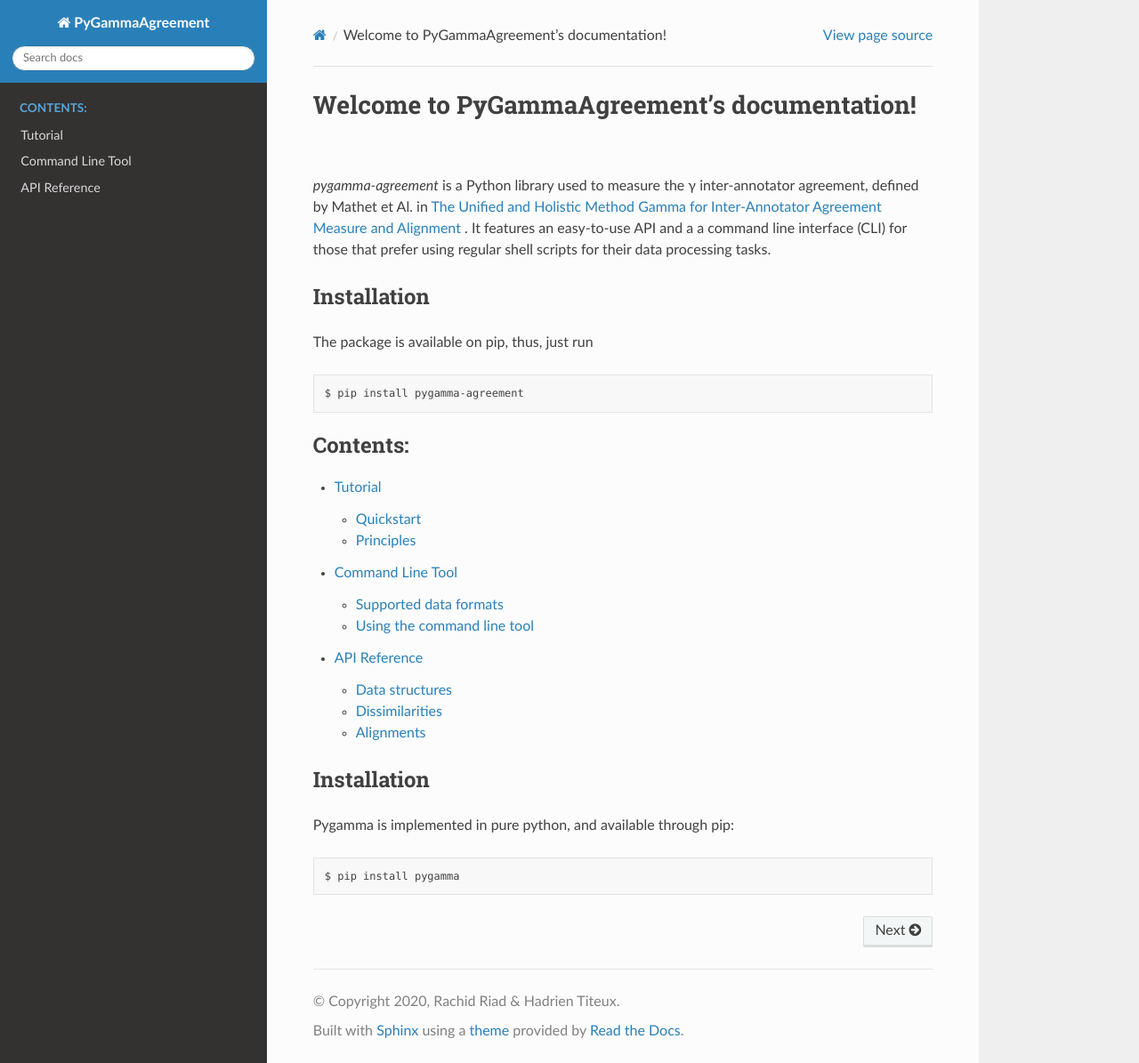
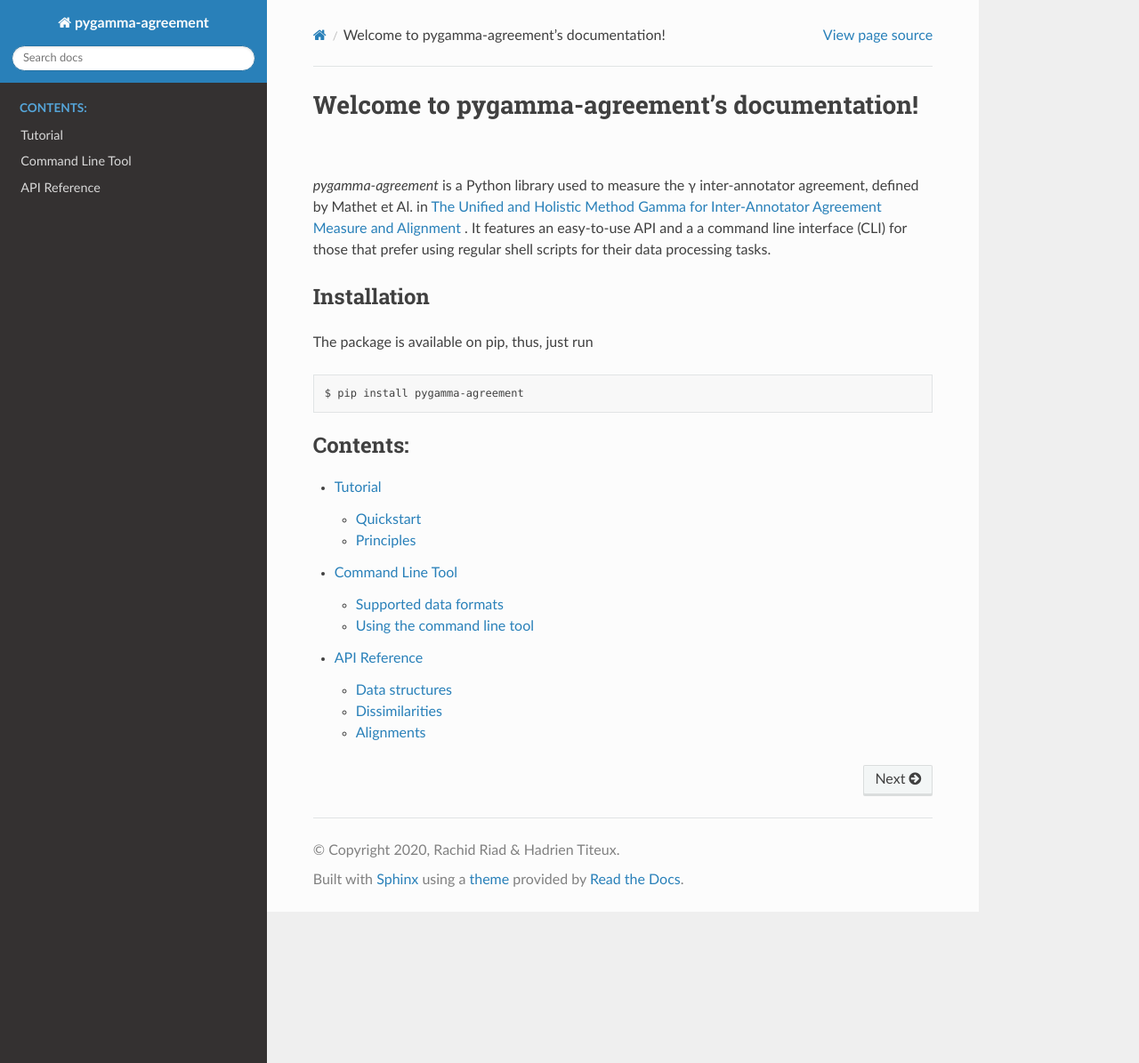
Before and after one commit to bootphon/pygamma-agreement, a Sphinx documentation site: the page built from docs/source/index.rst, in a window 1280 px wide and 1195 px high. Shown: the whole window at 89% size. Built offline with Sphinx 7.4.7 and the Read the Docs theme 2.0.0, drawn with Linux system fonts in a browser that asks for light colours.

Commit message:
Updated documentation and README.md

```diff
--- a/docs/source/conf.py
+++ b/docs/source/conf.py
@@ -17,7 +17,7 @@
 
 # -- Project information -----------------------------------------------------
 
-project = 'PyGammaAgreement'
+project = 'pygamma-agreement'
 copyright = '2020, Rachid Riad & Hadrien Titeux'
 author = 'Rachid Riad & Hadrien Titeux'
 
--- a/docs/source/index.rst
+++ b/docs/source/index.rst
@@ -1,5 +1,5 @@
-Welcome to PyGammaAgreement's documentation!
-============================================
+Welcome to pygamma-agreement's documentation!
+=============================================
 
 `pygamma-agreement` is a Python library used to measure the γ inter-annotator
 agreement, defined by Mathet et Al. in
@@ -24,12 +24,3 @@
    quickstart
    cli
    api_reference
-
-Installation
-------------
-
-Pygamma is implemented in pure python, and available through pip:
-
-::
-
-$ pip install pygamma
```
Also changed, not shown: README.md (+3 -8 lines).
